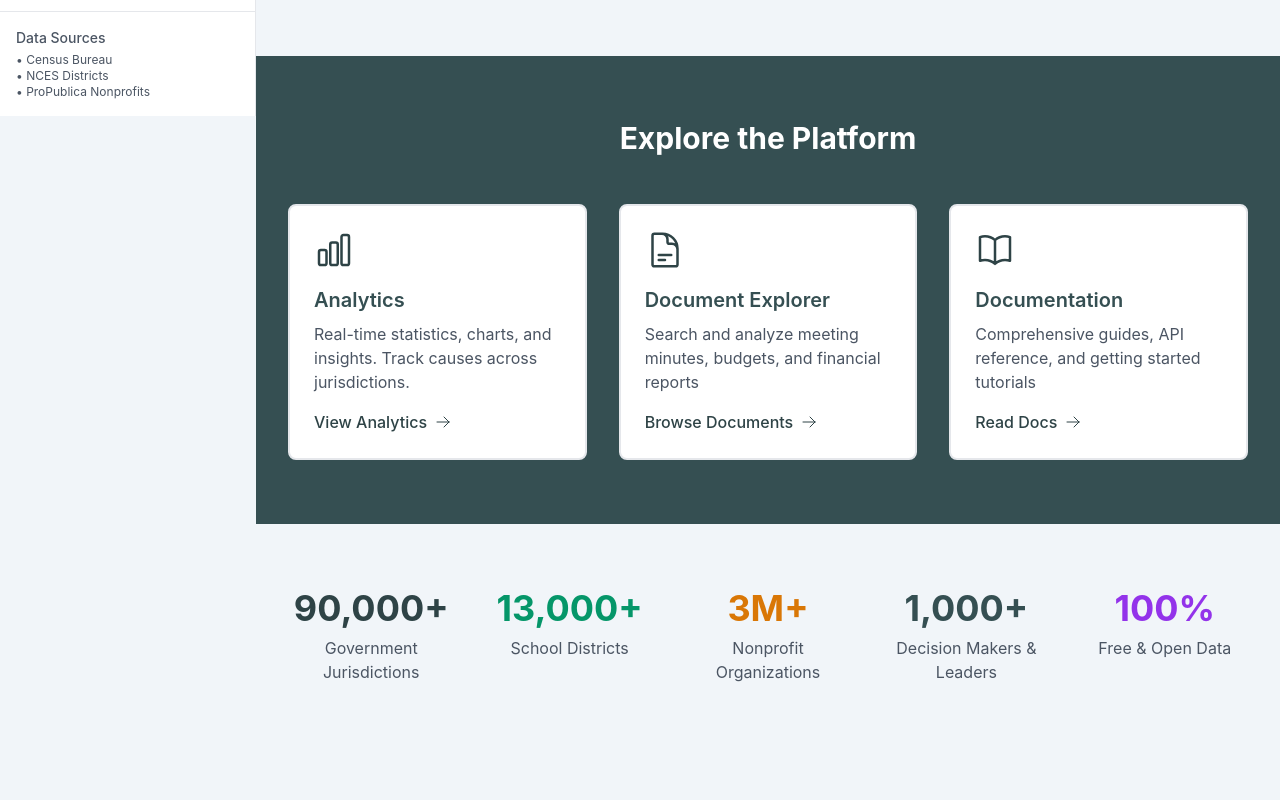
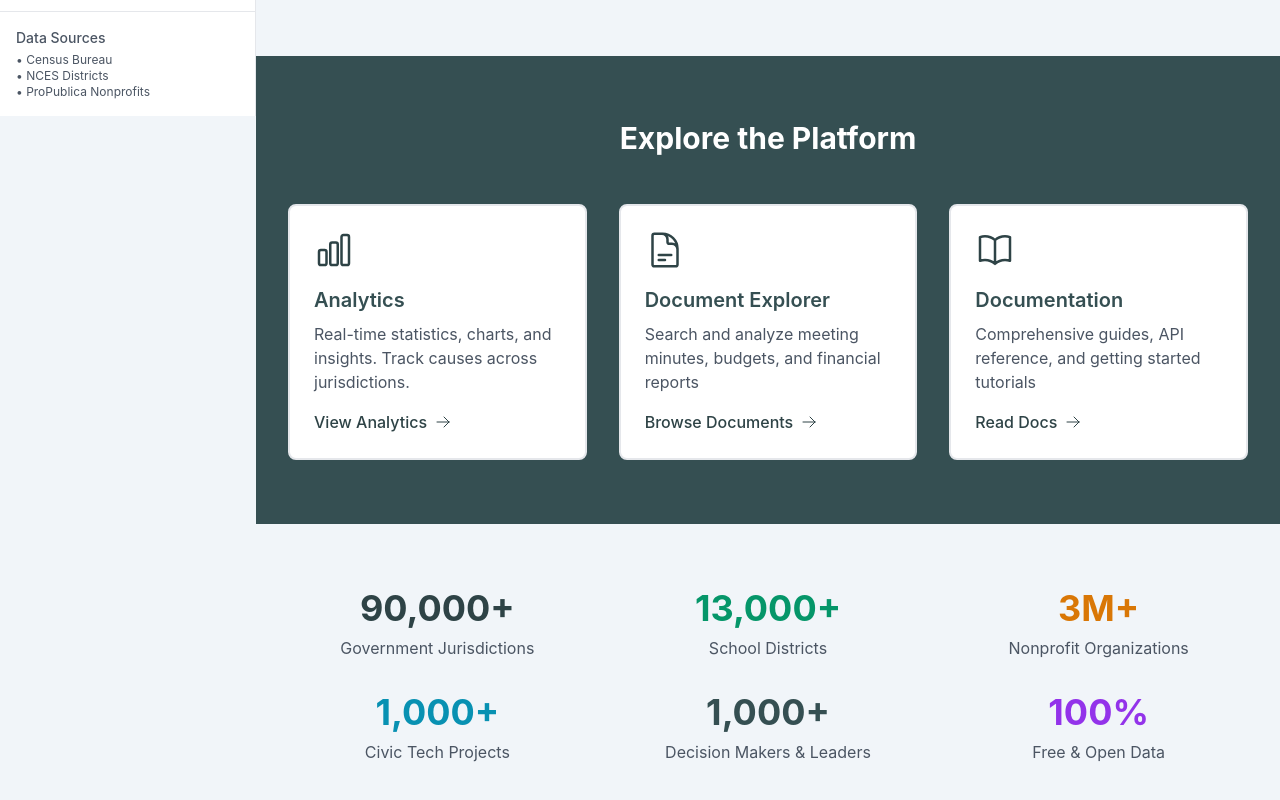
Before and after one commit to getcommunityone/open-navigator-for-engagement, a React (Vite) app in the folder frontend/: page / in a window 1280 px wide. Shown: the part 684-1484 px from the top of the page. Before the commit the page ends 1432 px from the top, so only its background shows below. Built offline with nearby package versions, Linux system fonts and the light colour scheme; the HTML template or start-up script is replaced by a standard one.

Commit message:
feat: Update stats section layout and add Civic Tech Projects metric

```diff
--- a/frontend/src/pages/Home.tsx
+++ b/frontend/src/pages/Home.tsx
@@ -217,7 +217,7 @@ export default function Home() {
       {/* Stats Section */}
       <div className="py-16" style={{ backgroundColor: '#F1F5F9' }}>
         <div className="max-w-7xl mx-auto px-4 sm:px-6 lg:px-8">
-          <div className="grid grid-cols-1 md:grid-cols-2 lg:grid-cols-5 gap-8 text-center">
+          <div className="grid grid-cols-1 md:grid-cols-2 lg:grid-cols-3 gap-8 text-center">
             <div>
               <div className="text-4xl font-bold text-primary-600 mb-2">90,000+</div>
               <div className="text-gray-600">Government Jurisdictions</div>
@@ -229,6 +229,10 @@ export default function Home() {
             <div>
               <div className="text-4xl font-bold text-amber-600 mb-2">3M+</div>
               <div className="text-gray-600">Nonprofit Organizations</div>
+            </div>
+            <div>
+              <div className="text-4xl font-bold text-cyan-600 mb-2">1,000+</div>
+              <div className="text-gray-600">Civic Tech Projects</div>
             </div>
             <div>
               <div className="text-4xl font-bold mb-2" style={{ color: '#354F52' }}>1,000+</div>
```
